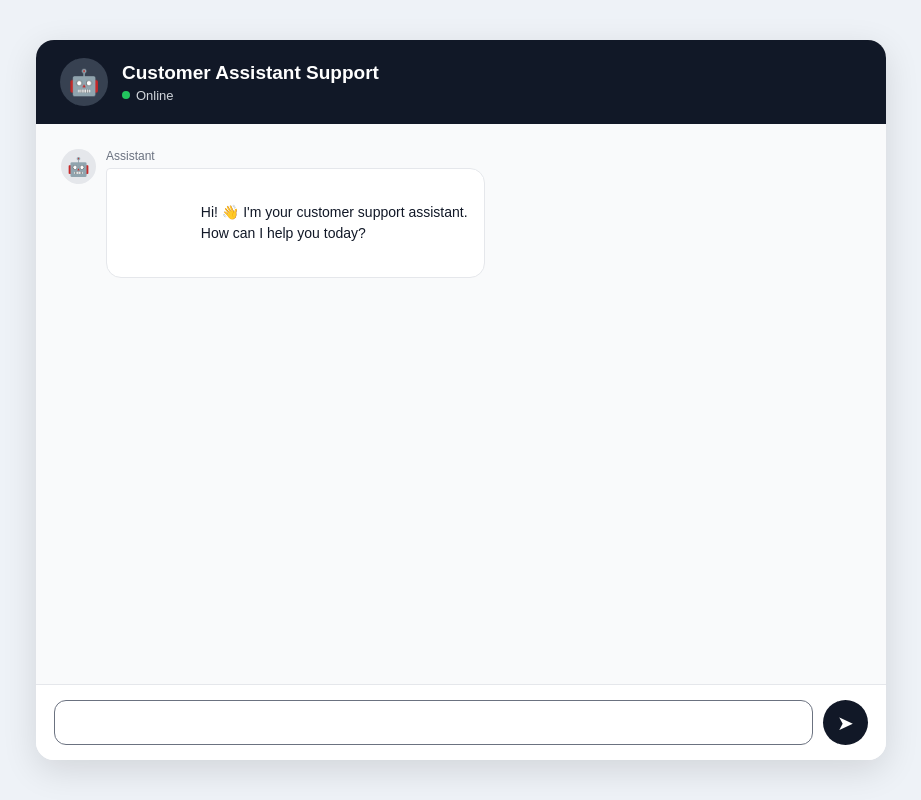
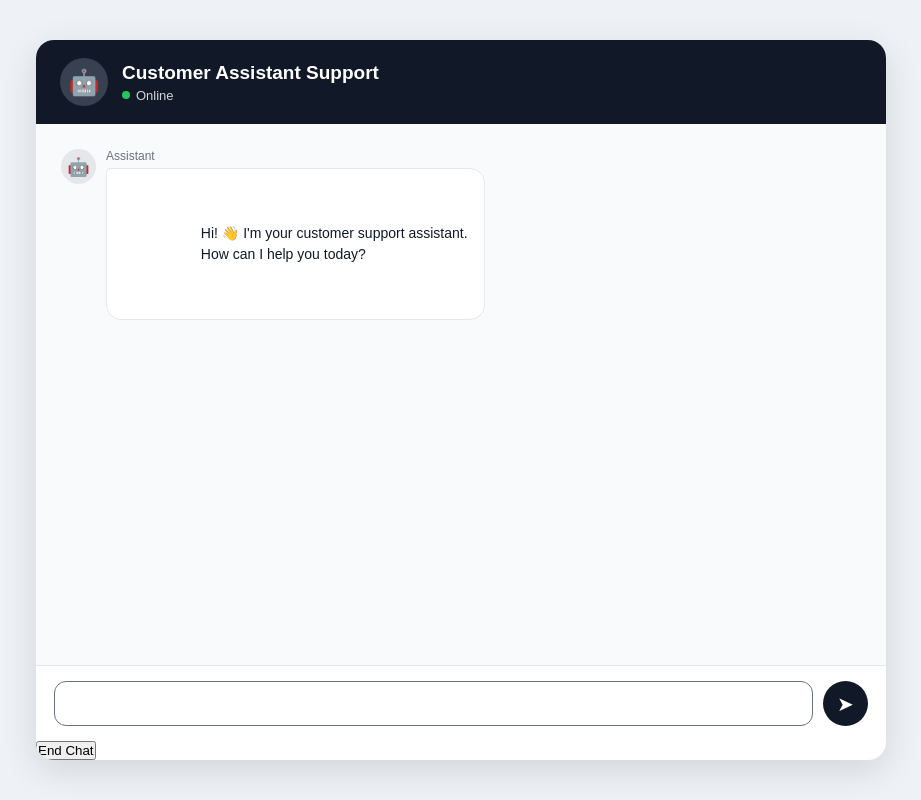
Before and after one commit to shameee09/AI-Customer-Complaint-Resolution-Assistant, a Flask app: page / in a window 1280 px wide. Shown: the whole page, without its empty margins (179-1100 px from the left). Run offline with Flask 3, Linux system fonts and the light colour scheme.

Commit message:
index.html

```diff
--- a/templates/index.html
+++ b/templates/index.html
@@ -2,18 +2,29 @@
 <html lang="en">
 
 <head>
+
     <meta charset="UTF-8">
-    <meta name="viewport" content="width=device-width, initial-scale=1.0">
+
+    <meta name="viewport"
+          content="width=device-width, initial-scale=1.0">
 
     <title>AI Customer Support</title>
 
     <link rel="stylesheet"
           href="{{ url_for('static', filename='style.css') }}">
+
 </head>
+
 
 <body>
 
+
 <div class="chat-container">
+
+
+    <!-- ==================================================
+         HEADER
+    =================================================== -->
 
     <div class="chat-header">
 
@@ -22,18 +33,35 @@
         </div>
 
         <div>
-            <h1>Customer Assistant Support</h1>
+
+            <h1>
+                Customer Assistant Support
+            </h1>
 
             <div class="status">
+
                 <span class="status-dot"></span>
-                Online
+
+                <span id="status-text">
+                    Online
+                </span>
+
             </div>
+
         </div>
 
     </div>
 
 
-    <div id="chat-box" class="chat-box">
+    <!-- ==================================================
+         CHAT BOX
+    =================================================== -->
+
+    <div id="chat-box"
+         class="chat-box">
+
+
+        <!-- Initial Assistant Message -->
 
         <div class="message bot-message">
 
@@ -48,8 +76,10 @@
                 </div>
 
                 <div class="bubble">
+
                     Hi! 👋 I'm your customer support assistant.
                     How can I help you today?
+
                 </div>
 
             </div>
@@ -59,7 +89,12 @@
     </div>
 
 
-    <div id="typing" class="typing">
+    <!-- ==================================================
+         TYPING INDICATOR
+    =================================================== -->
+
+    <div id="typing"
+         class="typing">
 
         <span></span>
         <span></span>
@@ -72,13 +107,19 @@
     </div>
 
 
+    <!-- ==================================================
+         INPUT AREA
+    =================================================== -->
+
     <div class="input-area">
+
 
         <textarea
             id="message-input"
             placeholder="Type your message..."
             rows="1">
         </textarea>
+
 
         <button
             id="send-button"
@@ -88,13 +129,34 @@
 
         </button>
 
+
     </div>
+
+
+    <!-- ==================================================
+         END CHAT
+    =================================================== -->
+
+    <div class="end-chat-area">
+
+        <button
+            id="end-chat-button"
+            type="button"
+            onclick="endChat()">
+
+            End Chat
+
+        </button>
+
+    </div>
+
 
 </div>
 
 
 <script src="{{ url_for('static', filename='script.js') }}"></script>
 
+
 </body>
 
 </html>
```
